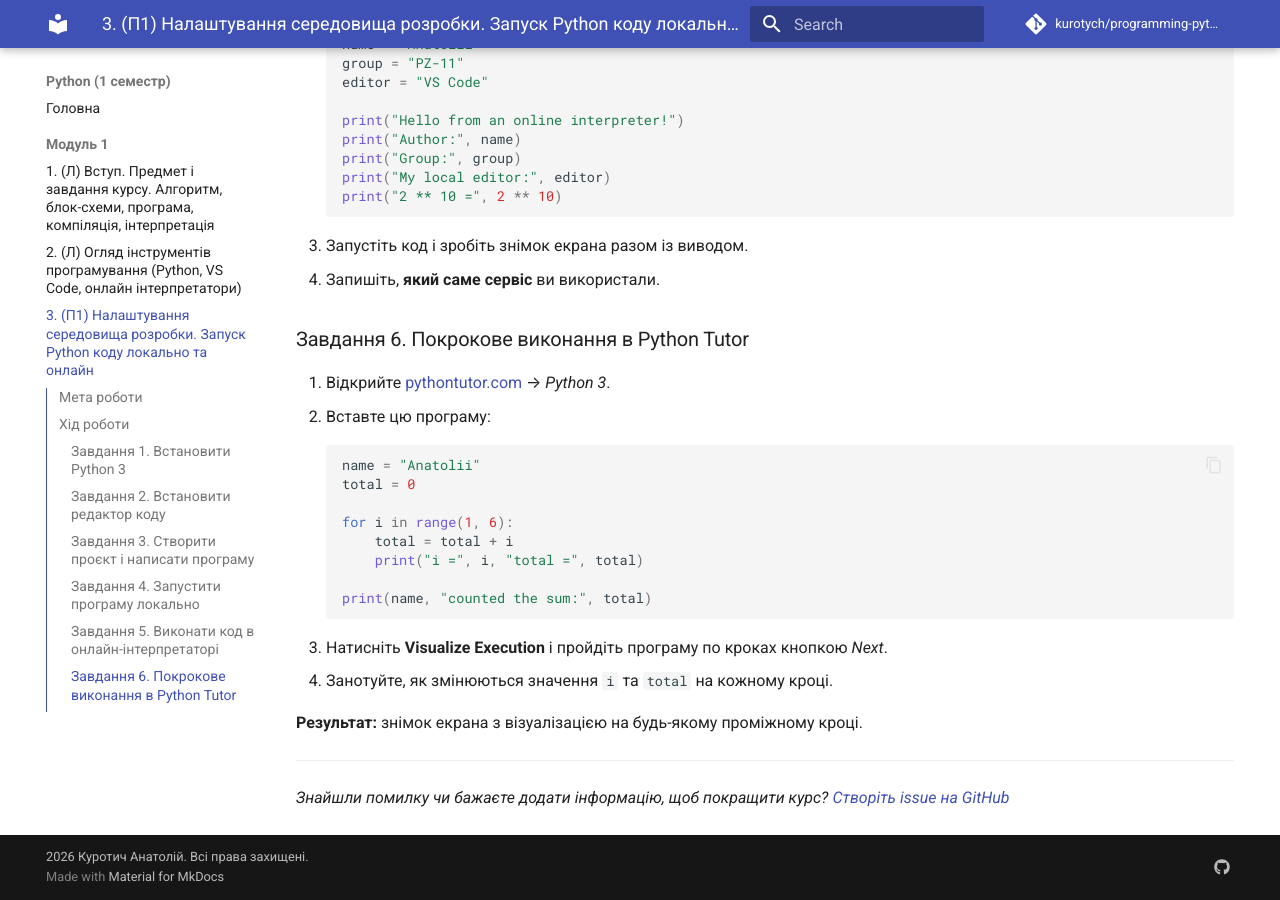
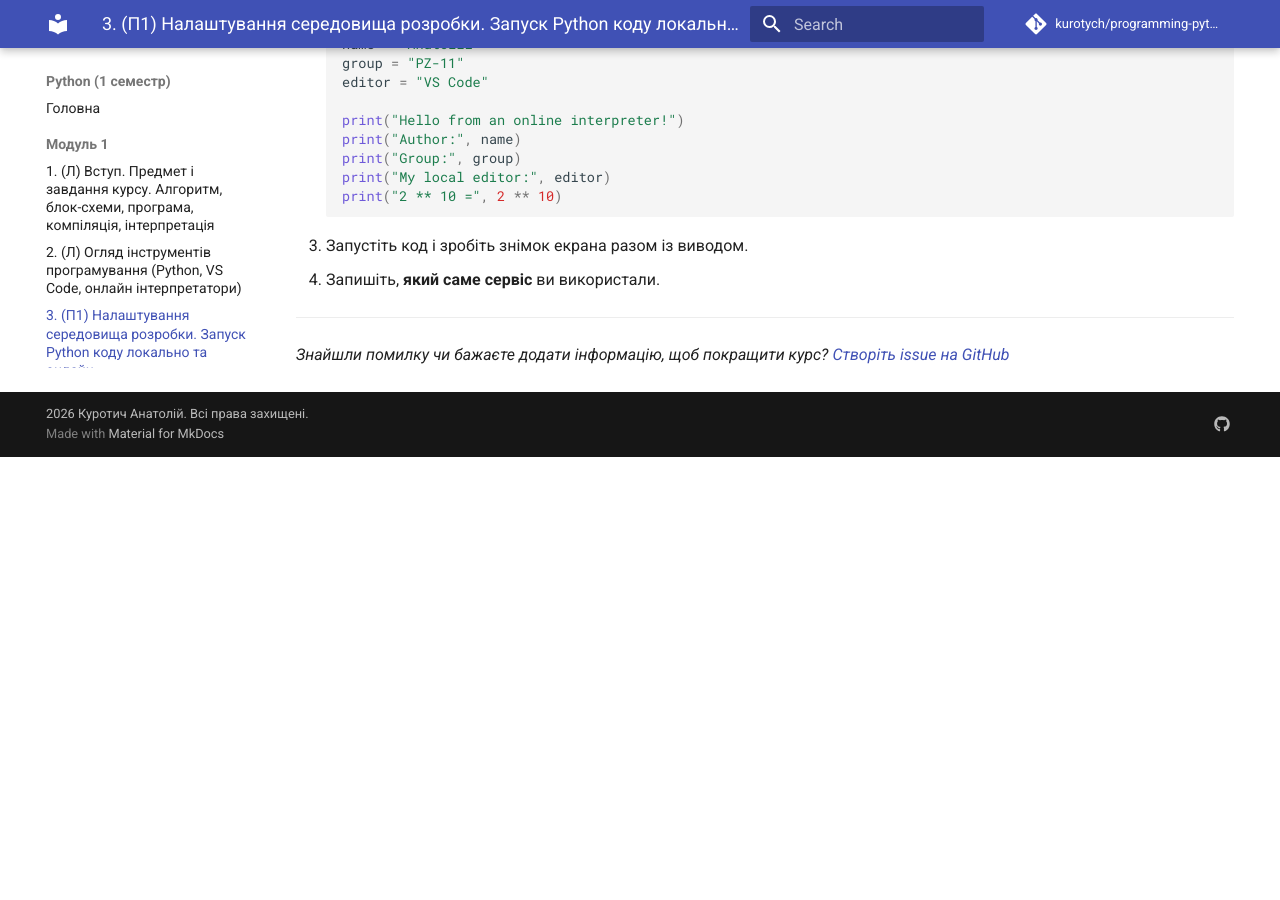
Before and after one commit to kurotych/programming-python-1sem, an MkDocs documentation site: the page built from docs/module1/03-tools-practice.md, in a window 1280 px wide and 900 px high, scrolled down 3502 px. Built offline with MkDocs 1.6.1 and Material for MkDocs 9.7.7, drawn with Linux system fonts in a browser that asks for light colours; comment, search, counter and statistics services are not loaded; after the commit the page ends 3959 px from its top, so only the background shows below that.

Commit message:
Rm last from 1 pract

````diff
--- a/docs/module1/03-tools-practice.md
+++ b/docs/module1/03-tools-practice.md
@@ -166,24 +166,3 @@ Loud version: ANATOLII KUROTYCH
 
 3. Запустіть код і зробіть знімок екрана разом із виводом.
 4. Запишіть, **який саме сервіс** ви використали.
-
-### Завдання 6. Покрокове виконання в Python Tutor
-
-1. Відкрийте [pythontutor.com](https://pythontutor.com/) → *Python 3*.
-2. Вставте цю програму:
-
-    ```python
-    name = "Anatolii"
-    total = 0
-
-    for i in range(1, 6):
-        total = total + i
-        print("i =", i, "total =", total)
-
-    print(name, "counted the sum:", total)
-    ```
-
-3. Натисніть **Visualize Execution** і пройдіть програму по кроках кнопкою *Next*.
-4. Занотуйте, як змінюються значення `i` та `total` на кожному кроці.
-
-**Результат:** знімок екрана з візуалізацією на будь-якому проміжному кроці.
````
